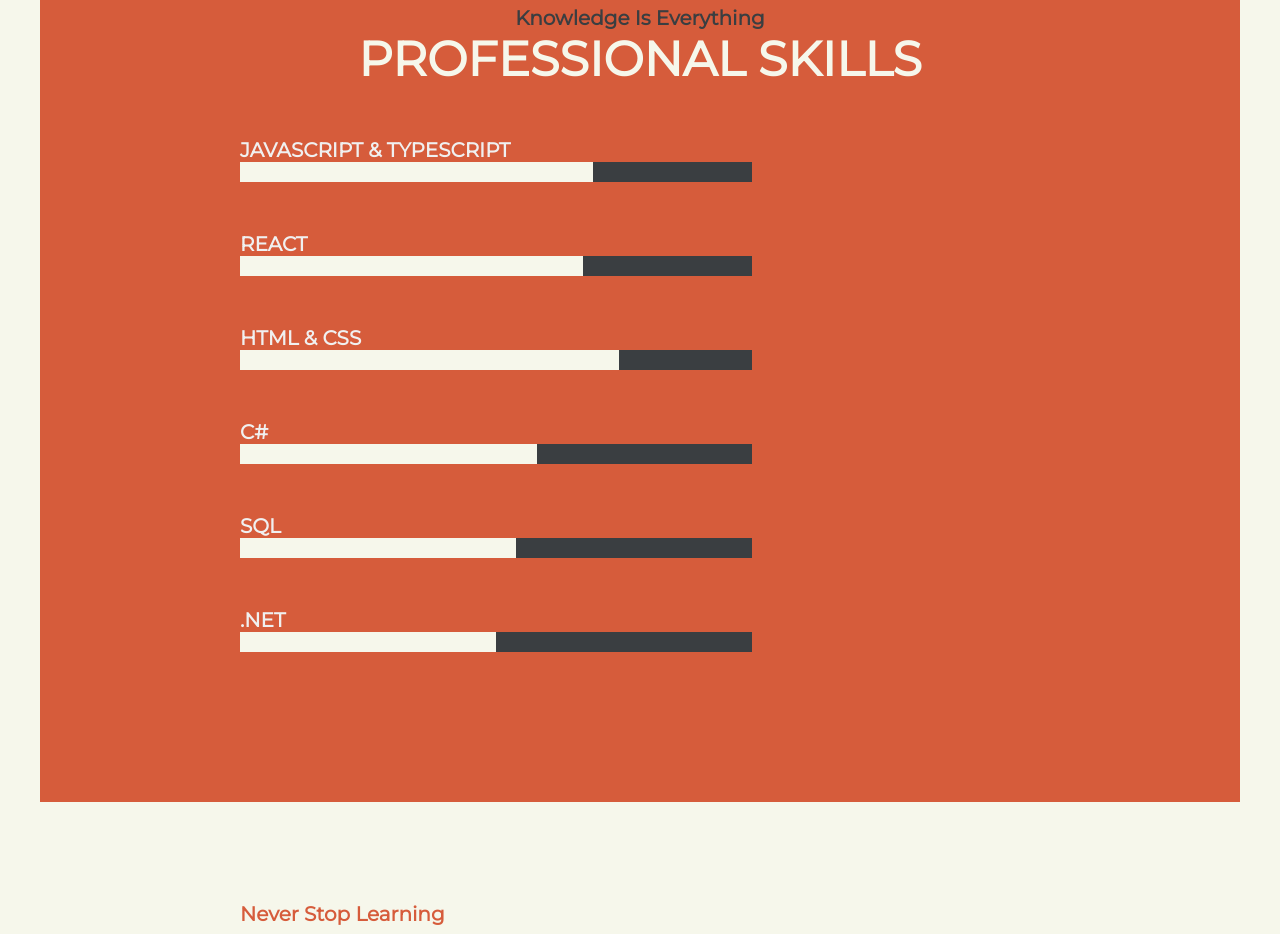
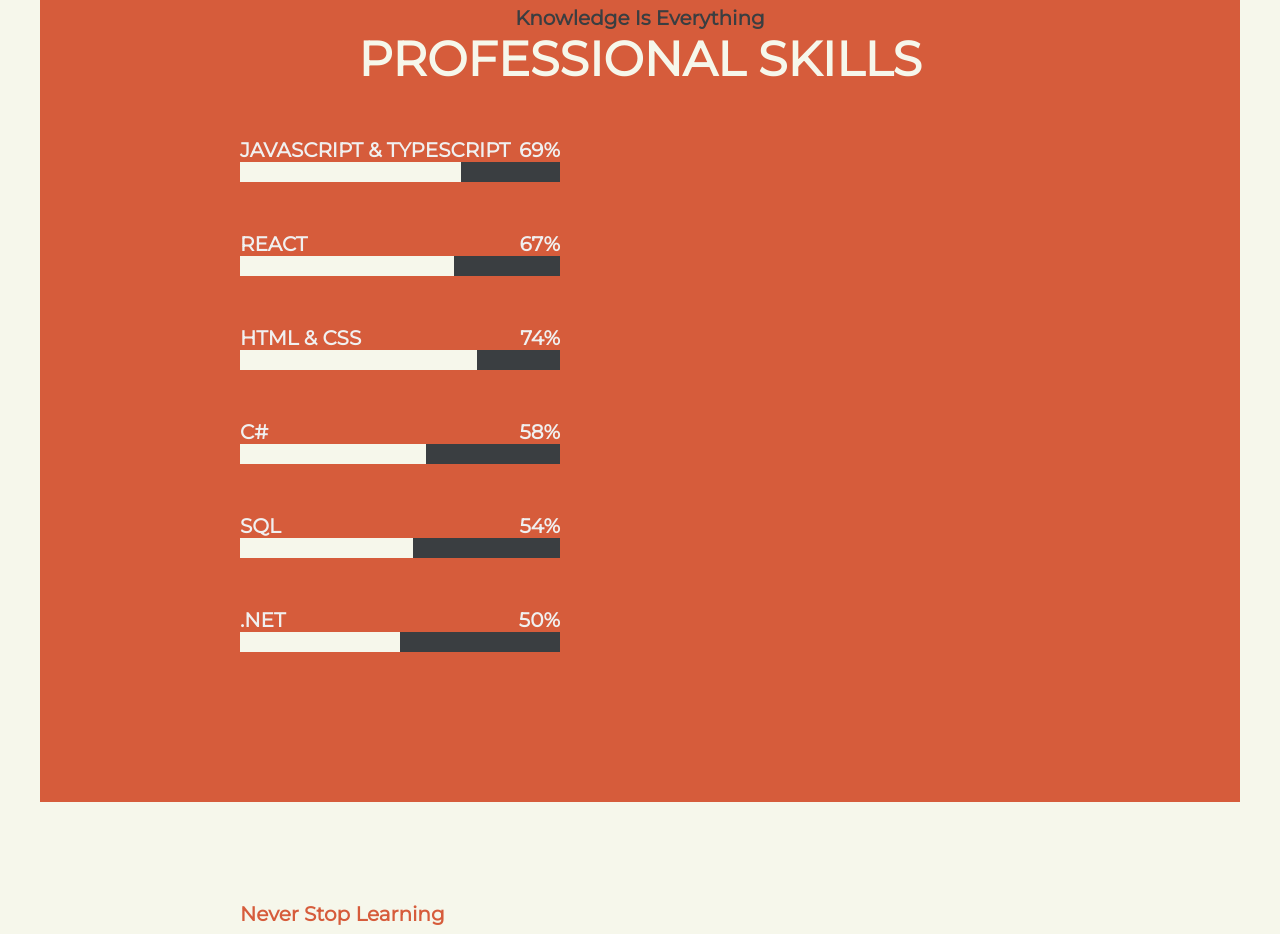
Before and after one commit to Tyreece-Jay/portfolio, a React (Create React App) app: page / in a window 1280 px wide. Shown: the part 1400-2334 px from the top of the page. Built offline with nearby package versions, Linux system fonts and the light colour scheme.

Commit message:
Added skill percentage

```diff
--- a/src/app.styles.css
+++ b/src/app.styles.css
@@ -123,13 +123,32 @@ html{
 
 .Skill {
   padding-bottom: 50px;
-  width: 40vw;
+  width: 40%;
+  display: grid;
+  grid-template-areas:
+  "skillname skillpercentage"
+  "progressbar progressbar";
 }
 
-.Skill h4 {
+.Skill-name {
+  grid-area: skillname;
   font-size: calc(20px);
   color: #F0F0F0;
   margin: 0;
+  justify-self: start;
+}
+
+.Skill-percentage {
+  grid-area: skillpercentage;
+  font-size: calc(20px);
+  color: #F0F0F0;
+  margin: 0;
+  justify-self: end;
+}
+
+.Skill-progressbar {
+  grid-area: progressbar;
+  justify-self: stretch;
 }
 
 .Experience-and-education {
--- a/src/components/progressbar.tsx
+++ b/src/components/progressbar.tsx
@@ -19,7 +19,6 @@ export const ProgressBar = (props: { completed: any; }) => {
   return (
     <div style={containerStyles}>
       <div style={fillerStyles}>
-        <span></span>
       </div>
     </div>
   );
--- a/src/components/skill.tsx
+++ b/src/components/skill.tsx
@@ -4,8 +4,9 @@ import { SkillPercentage } from './skillpercentage';
 
 export default function Skill(name: string, percentage: SkillPercentage) {
   return <div className="Skill">
-    <h4>{name.toUpperCase()}</h4>
-    <div className='Progress' aria-label={name}>
+    <h4 className="Skill-name">{name.toUpperCase()}</h4>
+    <h4 className="Skill-percentage">{percentage}%</h4>
+    <div className="Skill-progressbar" aria-label={name}>
       <ProgressBar completed={percentage} />
     </div>
   </div>;
--- a/src/specs/app.page.tsx
+++ b/src/specs/app.page.tsx
@@ -1,6 +1,7 @@
 import { render, screen } from '@testing-library/react';
 import React from 'react';
 import App from '../app';
+import { SkillPercentage } from '../components/skillpercentage';
 
 export const page = {
     async render() {
@@ -29,6 +30,7 @@ export const page = {
     get footertext() { return elements.text("Copyright © 2022 Tyreece Simpson - All Rights Reserved.") },
 
     skillname(text: string) {return elements.text(text)},
+    skillpercentage(percentage: SkillPercentage) {return elements.text(`${percentage.toString()}%`)},
     skillprogress(text: string) {return elements.label(text)},
     place(text: string) { return elements.text(text) },
     dates(text: string) { return elements.text(text) },
```
Also changed, not shown: src/specs/app.steps.ts (+9 -7 lines).
